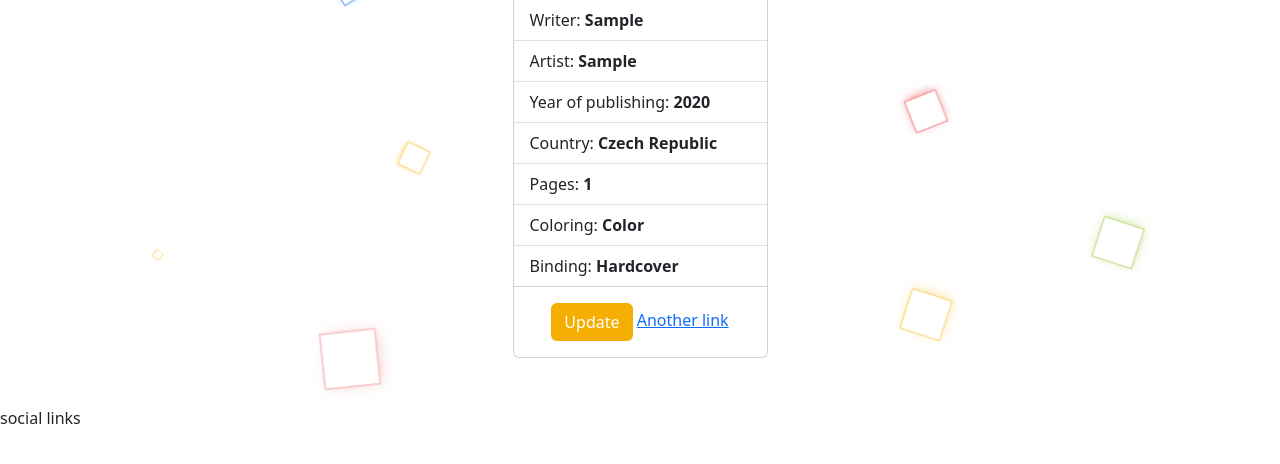
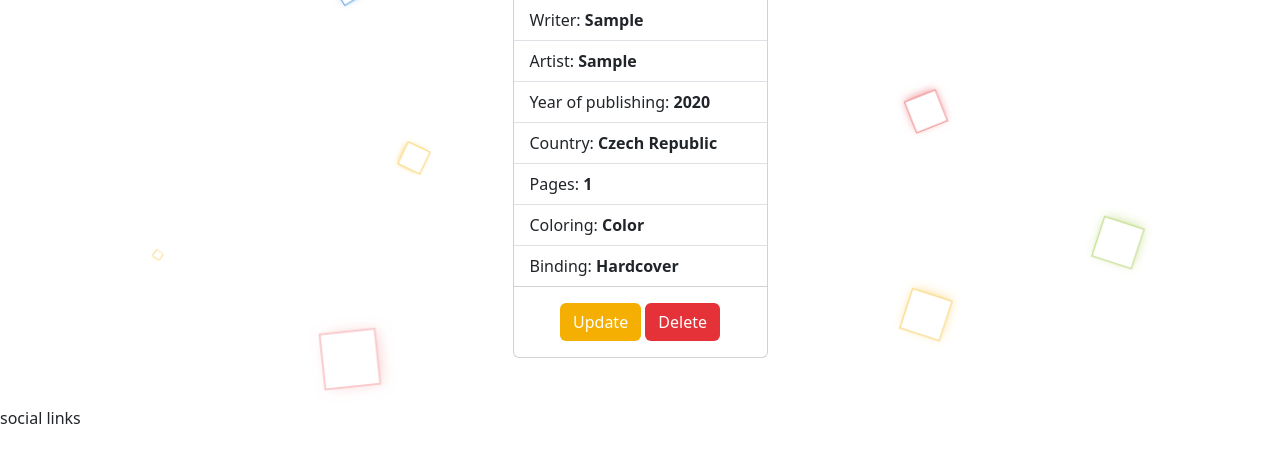
Before and after one commit to radule90/CI_PP__4, a Django app: page /strip-details/ in a window 1280 px wide. Shown: the part 370-834 px from the top of the page. Run offline with Django 3.2, Linux system fonts and the light colour scheme; a user stored in the database is signed in; tables that the repository leaves empty hold one stand-in row (values such as "Sample post").

Commit message:
Add stlyed link for delete view

```diff
--- a/stripdetail/templates/stripdetail/strips.html
+++ b/stripdetail/templates/stripdetail/strips.html
@@ -59,7 +59,7 @@
                     {% if request.user.is_authenticated and request.user.id == strip.user.id %}
                     <div class="card-body text-center">
                         <a href="{% url 'strip-update' strip.slug %}" class="btn btn-yellow">Update</a>
-                        <a href="#" class="card-link">Another link</a>
+                        <a href="{% url 'strip-delete' strip.slug %}" class="btn btn-red">Delete</a>
                     </div>
                     {% endif %}
                 </div>
```
